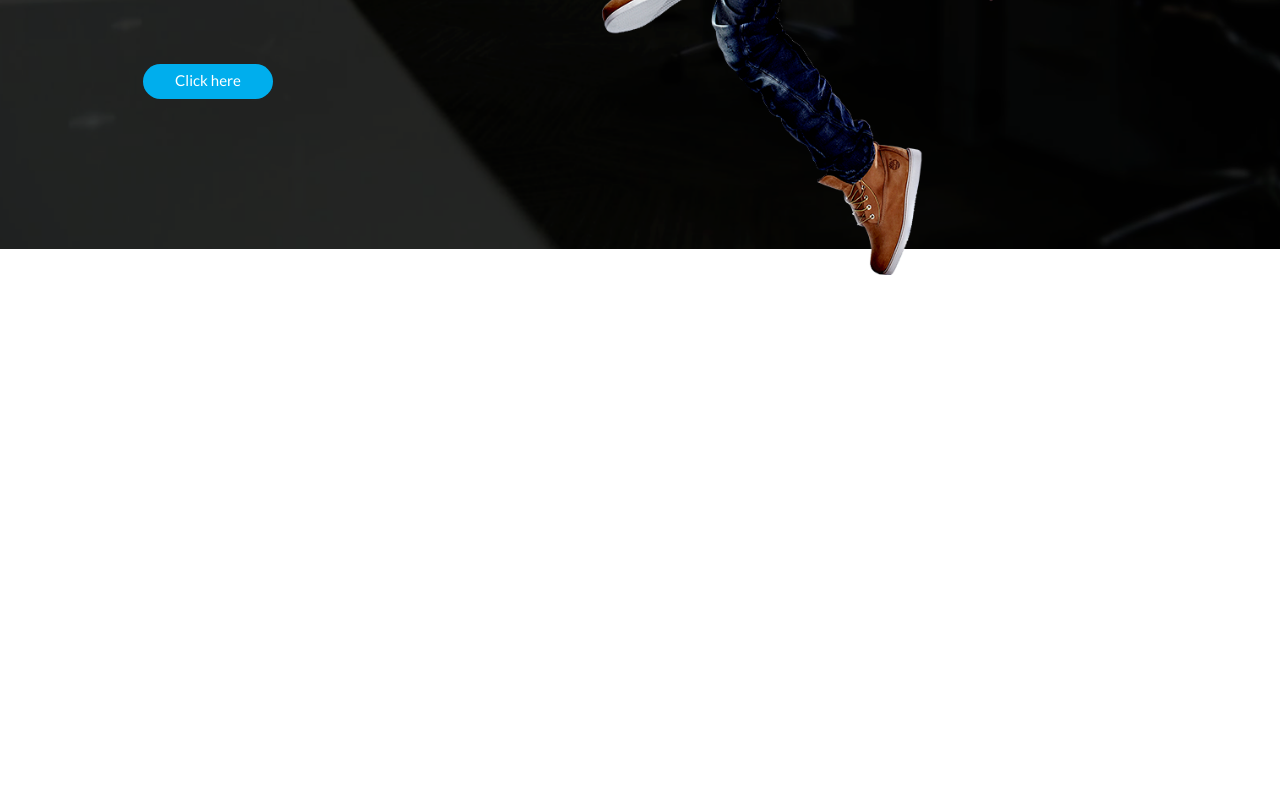
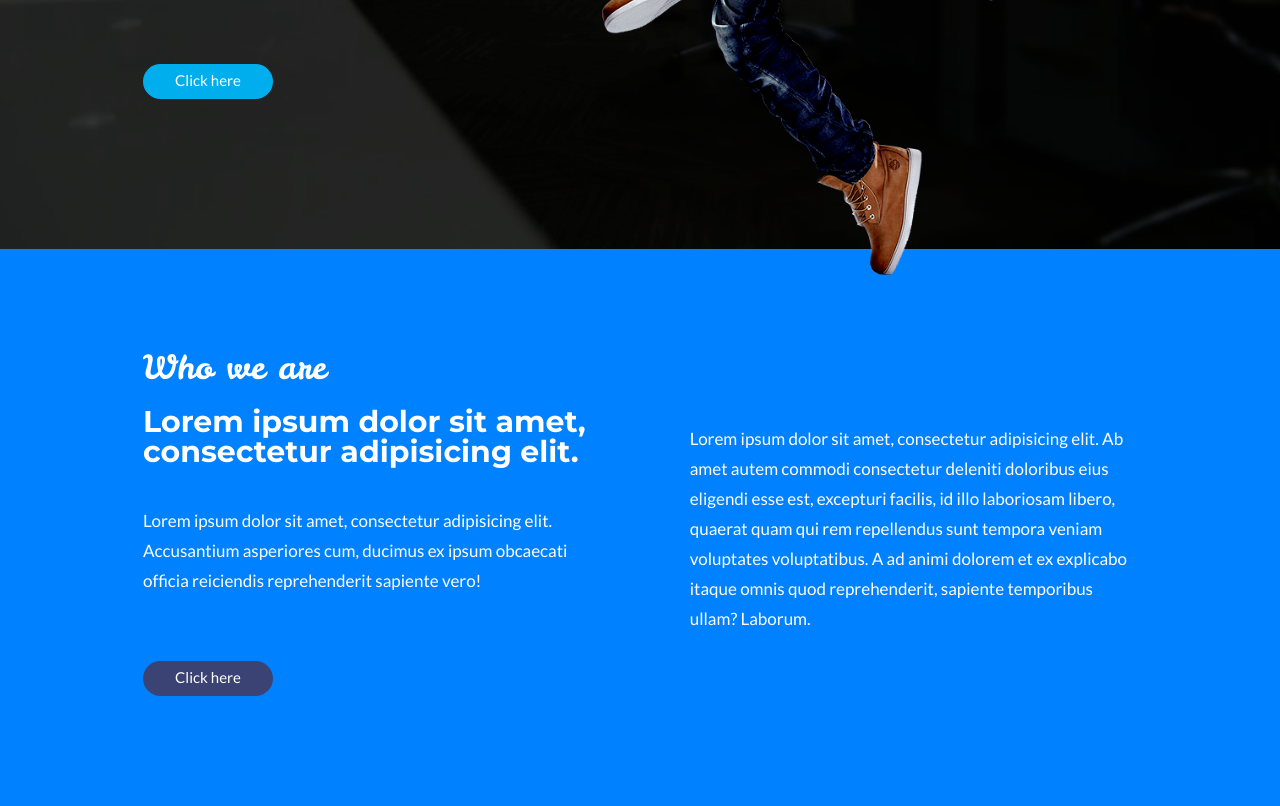
Before and after one commit to lebron22/webdev-challenge-23, a website: page index.html in a window 1280 px wide. Shown: the part 582-1388 px from the top of the page. Before the commit the page ends 861 px from the top, so only its background shows below. Drawn offline with nearby package versions, Linux system fonts and the light colour scheme.

Commit message:
Code about-us section

```diff
--- a/index.html
+++ b/index.html
@@ -60,6 +60,31 @@
         <div class="home__img"><img src="/images/upper.png" alt="" /></div>
       </div>
     </section>
+
+    <section id="nav-about" class="about-us">
+      <div class="container">
+        <h3 class="about-us__title">Who we are</h3>
+        <div class="about-us__content">
+          <h4>Lorem ipsum dolor sit amet, consectetur adipisicing elit.</h4>
+          <p>
+            Lorem ipsum dolor sit amet, consectetur adipisicing elit.
+            Accusantium asperiores cum, ducimus ex ipsum obcaecati officia
+            reiciendis reprehenderit sapiente vero!
+          </p>
+        </div>
+        <div class="about-us__content">
+          <p class="about-us__content-p">
+            Lorem ipsum dolor sit amet, consectetur adipisicing elit. Ab amet
+            autem commodi consectetur deleniti doloribus eius eligendi esse est,
+            excepturi facilis, id illo laboriosam libero, quaerat quam qui rem
+            repellendus sunt tempora veniam voluptates voluptatibus. A ad animi
+            dolorem et ex explicabo itaque omnis quod reprehenderit, sapiente
+            temporibus ullam? Laborum.
+          </p>
+        </div>
+        <button class="about-us__btn">Click here</button>
+      </div>
+    </section>
     <script src="https://ajax.googleapis.com/ajax/libs/jquery/3.3.1/jquery.min.js"></script>
     <script src="js/main.js"></script>
   </body>
--- /dev/null
+++ b/styles/sass/layout/_about-us.scss
@@ -0,0 +1,45 @@
+.about-us {
+  background: #0081ff;
+  width: 100%;
+  color: #ffffff;
+  padding: 100px 0;
+
+  & .container {
+    display: flex;
+    flex-wrap: wrap;
+    justify-content: space-between;
+  }
+
+  &__title {
+    @include title;
+    width: 100%;
+    margin: 0;
+    padding-bottom: 20px;
+  }
+
+  &__content {
+    width: 45%;
+    line-height: 30px;
+
+    @media (max-width: 660px) {
+      width: 100%;
+    }
+
+    & h4 {
+      font-family: $font-subtitle;
+      font-size: 30px;
+      font-weight: 700;
+      margin-top: 0;
+
+      @media #{$mobile} {
+        font-size: 20px;
+      }
+    }
+  }
+
+  &__btn {
+    @include btn(#3b4374, #3b437499);
+    color: #ffffff;
+    margin: 10px 0;
+  }
+}
--- a/styles/sass/main.scss
+++ b/styles/sass/main.scss
@@ -8,3 +8,4 @@
 
 @import "layout/nav";
 @import "layout/home";
+@import "layout/about-us";
```
Also changed, not shown: styles/css/style.css.
